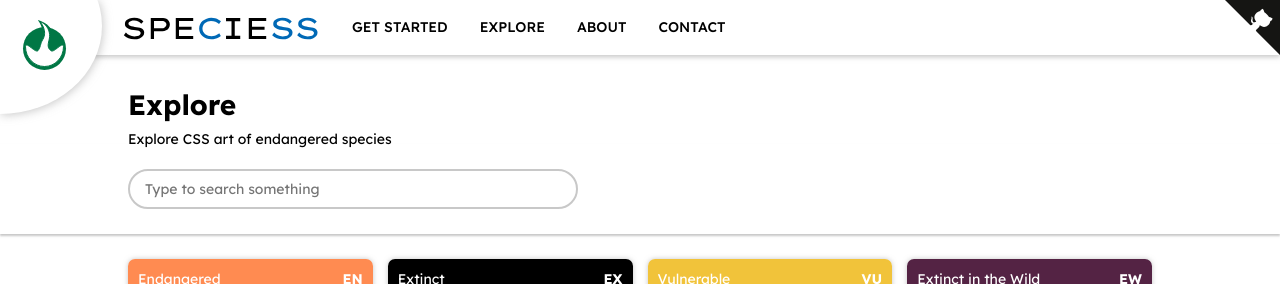
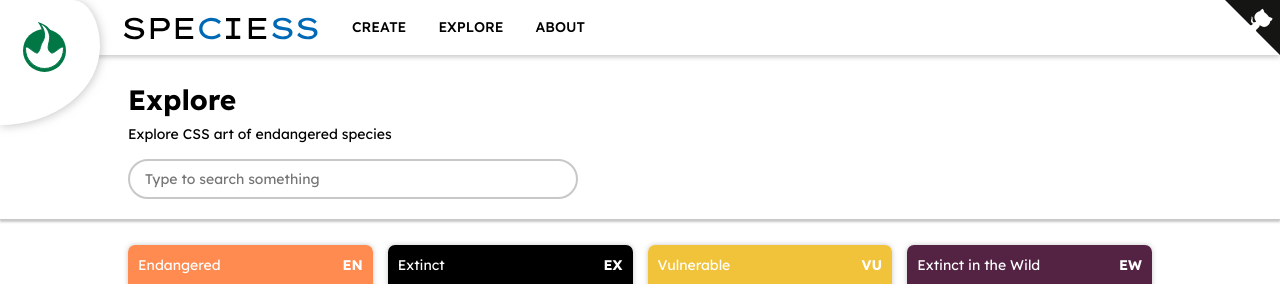
Before and after one commit to leviarista/speciess, a Next.js app: page /explore in a window 1280 px wide. Shown: the top 284 px of the page. Built offline with nearby package versions, Linux system fonts and the light colour scheme; a web font is replaced by a local one.

Commit message:
Pages and styles

```diff
--- a/components/shared/NavBar.js
+++ b/components/shared/NavBar.js
@@ -38,8 +38,8 @@ function NavBar() {
                     </Link>
                 </li> */}
                 <li>
-                    <Link href="/upload" onClick={hideNav}>
-                        GET STARTED
+                    <Link href="/create" onClick={hideNav}>
+                        CREATE
                     </Link>
                 </li>
                 <li>
@@ -52,11 +52,11 @@ function NavBar() {
                         ABOUT
                     </Link>
                 </li>
-                <li>
+                {/* <li>
                     <Link href="/contact" onClick={hideNav}>
                         CONTACT
                     </Link>
-                </li>
+                </li> */}
                 <li className="hidden-md">
                     <a href="https://github.com/leviarista/eco-stats-peru" target="_blank" rel="noopenner noreferrer" aria-label="View source on GitHub">
                         <Image src={githubLogo} alt="GitHub Logo" /> GitHub
--- a/pages/explore.js
+++ b/pages/explore.js
@@ -225,7 +225,7 @@ function Explore() {
     return (
         <div className='full-height-container'>
             <Meta
-                title={" "}
+                title={"Explore"}
                 description={"Explore CSS art of endangered species"}
             />
 
--- a/styles/components/nav.css
+++ b/styles/components/nav.css
@@ -8,16 +8,20 @@
 }
 
 .nav .logo {
-    width: 200px;
-    height: 200px;
+    /* width: 200px;
+    height: 200px; */
+    width: 100px;
+    height: 125px;
     position: absolute;
     display: block;
     background-color: white;
-    padding: 20px 30px 30px 20px;
-    clip-path: ellipse(51% 44% at 0% 13%);
+    /* padding: 20px 30px 30px 20px; */
+    padding: 22px 30px 30px 20px;
+    /* clip-path: ellipse(51% 44% at 0% 13%); */
+    border-radius: 73% 27% 100% 0% / 0% 37% 63% 100%  ;
 }
 
-.nav .title-logo{
+.nav .title-logo {
     min-width: 200px !important;
 }
 
--- a/styles/modules/Explore.module.css
+++ b/styles/modules/Explore.module.css
@@ -1,11 +1,14 @@
 .header {
-  padding-top: 20px;
+  padding-top: 15px;
   line-height: 0.75;
 }
 
 .searchBarContainer {
-  padding: 25px 0px;
+  position: relative;
+  padding: 20px 0px;
   box-shadow: 0px 2px 2px var(--box-shadow-color);
+  border-bottom: solid 1px var(--border-color);
+  z-index: 99;
 }
 
 .searchBarContainer input {
```
Also changed, not shown: pages/about.js (added, +14 -0 lines), pages/artworks/[artID].js (added, +14 -0 lines), pages/create.js (added, +14 -0 lines), pages/index.js (+7 -42 lines), styles/modules/About.module.css (added), styles/modules/Artworks.module.css (added), styles/modules/Create.module.css (added).
